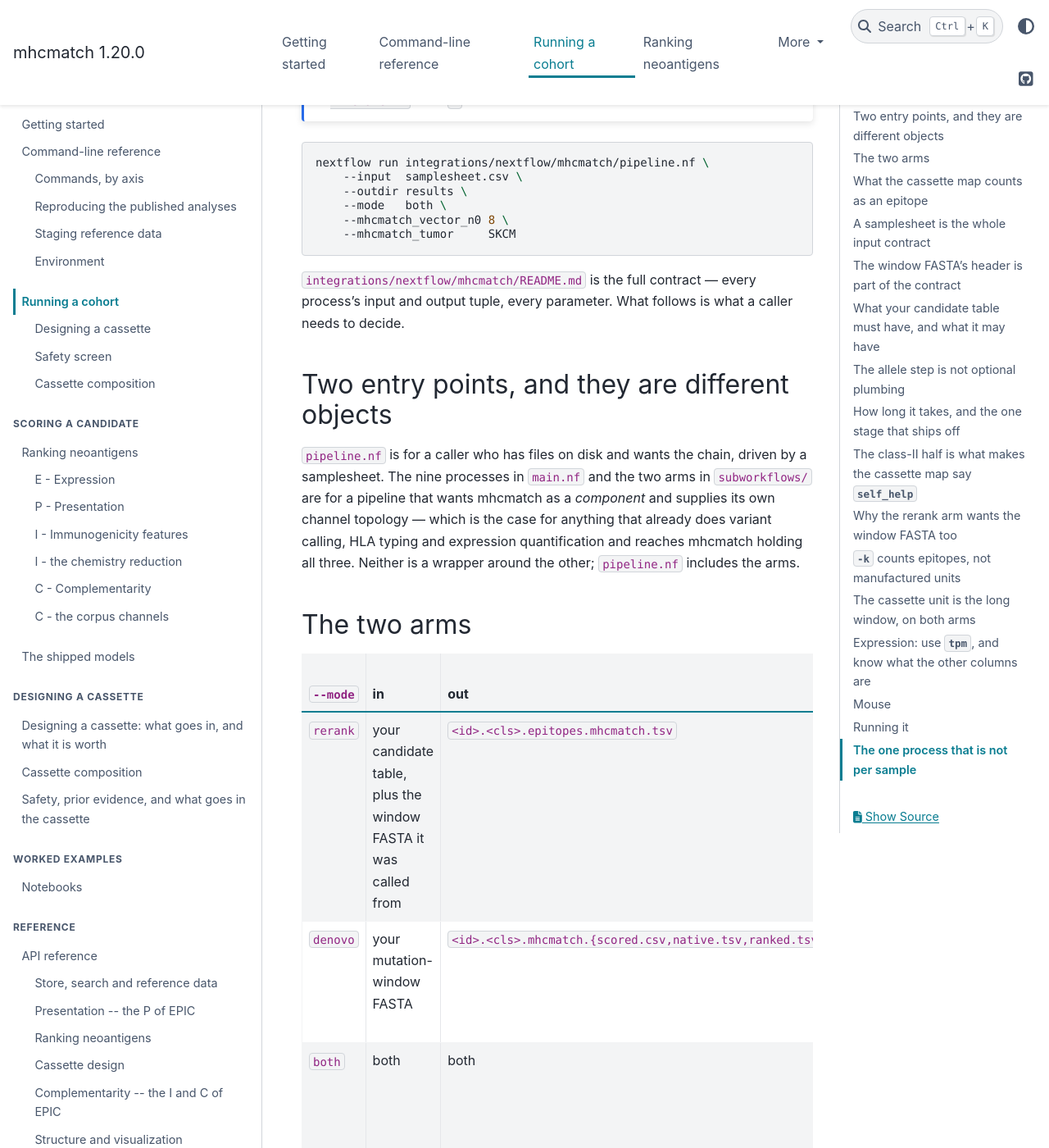
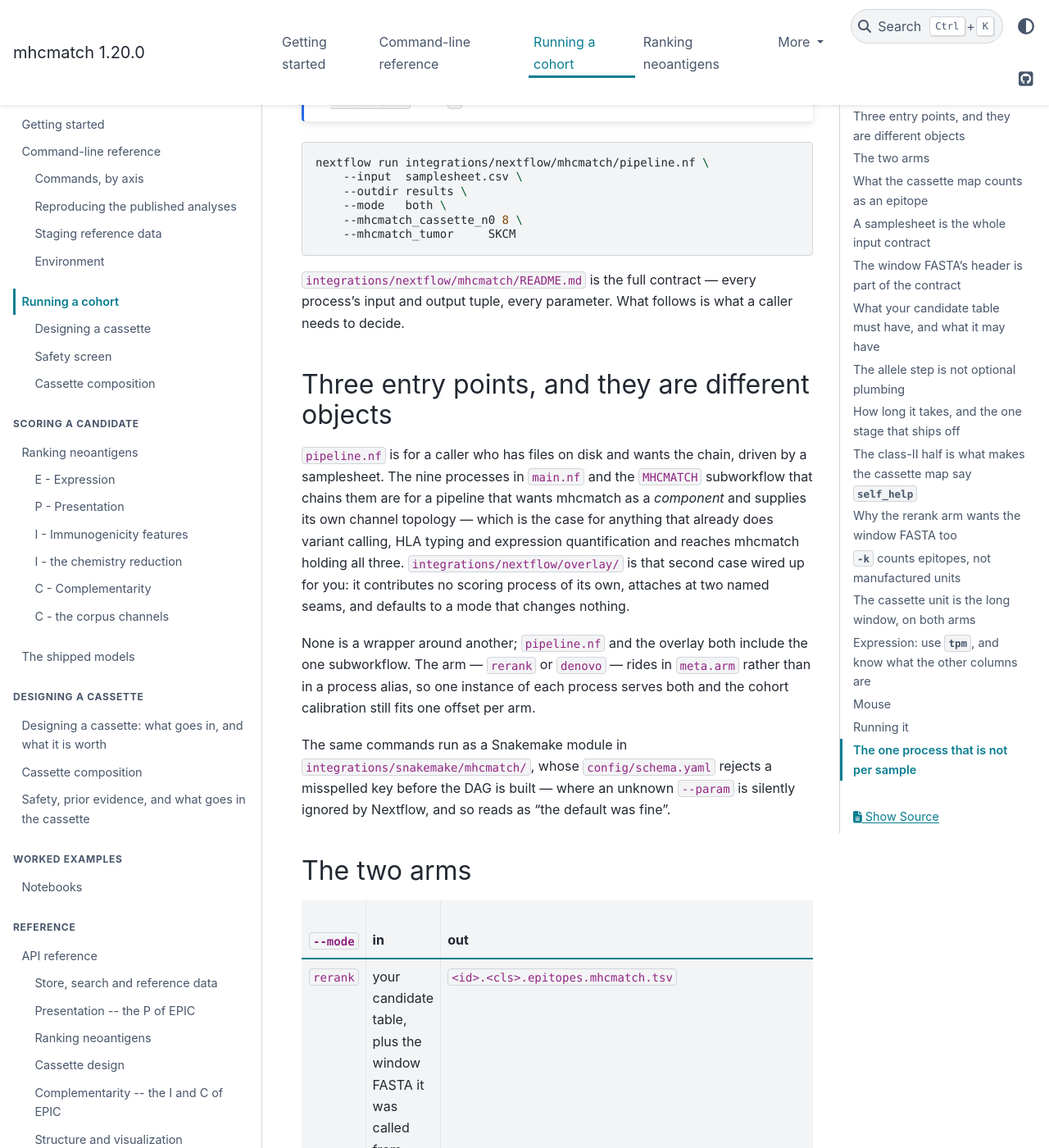
Before and after one commit to antigenomics/mhcmatch, a Sphinx documentation site: the page built from docs/pipeline.rst, in a window 1280 px wide and 1400 px high, scrolled down 473 px. Shown: the whole window at 82% size. Built offline with Sphinx 7.4.7 and the PyData theme 0.15.4, drawn with Linux system fonts in a browser that asks for light colours; some of the changed text lies outside the part shown.

Commit message:
docs: follow the integrations rewrite
`mhcmatch_vector_*` -> `mhcmatch_cassette_*` in pipeline.rst (14 sites), and
`--mhcmatch_vector_block_live` -> `--mhcmatch_quota_block_live`, which is the
half of that flag the mouse bundle's 0.999 actually sets.

The "two entry points" section named `subworkflows/` and two arms that no
longer exist as separate objects; it is three entry points now -- the
samplesheet script, the processes plus the one MHCMATCH subworkflow, and the
overlay -- and it says where the arm lives instead (`meta.arm`, not a process
alias). getting-started.rst gains the two surfaces it never mentioned: the
overlay and the Snakemake module.

Fixed while building: a title underline one character short of its title,
which `-W` turns into a failed docs job.

Verified: `sphinx-build -W --keep-going` succeeds.

Co-Authored-By: Claude Opus 5 <noreply@anthropic.com>

```diff
--- a/docs/pipeline.rst
+++ b/docs/pipeline.rst
@@ -18,21 +18,30 @@ commands it runs and :doc:`cassette` is what the last stage decides.
        --input  samplesheet.csv \
        --outdir results \
        --mode   both \
-       --mhcmatch_vector_n0 8 \
+       --mhcmatch_cassette_n0 8 \
        --mhcmatch_tumor     SKCM
 
 ``integrations/nextflow/mhcmatch/README.md`` is the full contract — every process's input and
 output tuple, every parameter. What follows is what a caller needs to decide.
 
-Two entry points, and they are different objects
-------------------------------------------------
+Three entry points, and they are different objects
+--------------------------------------------------
 
-``pipeline.nf`` is for a caller who has files on disk and wants the chain, driven by a
-samplesheet. The nine processes in
-``main.nf`` and the two arms in ``subworkflows/`` are for a pipeline that wants mhcmatch as a
-*component* and supplies its own channel topology — which is the case for anything that already
-does variant calling, HLA typing and expression quantification and reaches mhcmatch holding all
-three. Neither is a wrapper around the other; ``pipeline.nf`` includes the arms.
+``pipeline.nf`` is for a caller who has files on disk and wants the chain, driven by a samplesheet.
+The nine processes in ``main.nf`` and the ``MHCMATCH`` subworkflow that chains them are for a
+pipeline that wants mhcmatch as a *component* and supplies its own channel topology — which is the
+case for anything that already does variant calling, HLA typing and expression quantification and
+reaches mhcmatch holding all three. ``integrations/nextflow/overlay/`` is that second case wired up
+for you: it contributes no scoring process of its own, attaches at two named seams, and defaults to
+a mode that changes nothing.
+
+None is a wrapper around another; ``pipeline.nf`` and the overlay both include the one subworkflow.
+The arm — ``rerank`` or ``denovo`` — rides in ``meta.arm`` rather than in a process alias, so one
+instance of each process serves both and the cohort calibration still fits one offset per arm.
+
+The same commands run as a Snakemake module in ``integrations/snakemake/mhcmatch/``, whose
+``config/schema.yaml`` rejects a misspelled key before the DAG is built — where an unknown
+``--param`` is silently ignored by Nextflow, and so reads as "the default was fine".
 
 The two arms
 ------------
@@ -114,11 +123,11 @@ The map annotates against the **NetMHCpan** cut-offs, and the two classes do not
    * - strong
      - ``%rank <= 0.5``
      - ``%rank <= 2.0``
-     - ``--mhcmatch_vector_map_binder strong``
+     - ``--mhcmatch_cassette_map_binder strong``
    * - **weak** (default)
      - ``%rank <= 2.0``
      - ``%rank <= 10.0``
-     - ``--mhcmatch_vector_map_binder weak``
+     - ``--mhcmatch_cassette_map_binder weak``
 
 **One number for both classes is the mistake this replaces.** A single ``2.0`` is the *weak* cut for
 class I and the *strong* cut for class II, so a construct carrying an ordinary class-II weak binder
@@ -275,7 +284,7 @@ HLA-E, -F or -G.
 .. warning::
 
    **The screen default depends on which layer you call, so it is worth knowing per layer.**
-   Both engines ship it **on** (``params.mhcmatch_vector_screen = true``, ``vector.screen: true``),
+   Both engines ship it **on** (``params.mhcmatch_cassette_screen = true``, ``vector.screen: true``),
    so a pipeline run withdraws units on essential-tissue self-origin. ``mhcmatch cassette build`` /
    ``order`` invoked directly is the other way round --- ``--screen`` is a flag you pass, and
    without it **no safety check runs at all** and the cassette carries whatever it was handed.
@@ -317,7 +326,7 @@ allotypes, and under ``pipeline.nf`` those are the donor's own, with nothing to
      - what the process does with it
    * - ``'HLA-A*02:01,…'`` — a String
      - the class-I list, exactly as before. The map takes
-       ``params.mhcmatch_vector_map_alleles_mhc2`` if set, and is class I only if not
+       ``params.mhcmatch_cassette_map_alleles_mhc2`` if set, and is class I only if not
    * - ``[mhc1: '…', mhc2: '…']`` — a Map
      - the same class-I list to ``--alleles``, and this donor's class-II list to
        ``--map-alleles-mhc2``
@@ -367,10 +376,10 @@ allowed to inject one, and the two arrive at the same object from opposite sides
   FASTA (:func:`mhcmatch.vector.units_from_context`), because ``rank fasta`` emits minimal epitopes
   and the FASTA is the only thing that knows where the mutation sits.
 - **rerank** — either the samplesheet's ``windows`` FASTA as ``--context``, or
-  ``--mhcmatch_vector_unit_column <name>`` when the caller's table already carries the window in a
+  ``--mhcmatch_cassette_unit_column <name>`` when the caller's table already carries the window in a
   column of its own (the shipped fixtures carry it as ``context_peptide``).
 
-``params.mhcmatch_vector_unit_column`` has **no default**, and with neither a context FASTA nor a
+``params.mhcmatch_cassette_unit_column`` has **no default**, and with neither a context FASTA nor a
 named column the process stops. That is deliberate: the fallback ``_read_units`` would otherwise
 reach is ``peptide``, which on a reranked table is the *minimal* epitope --- so the quiet failure
 is a tolerising cassette rather than an error. Until 1.19.0 the default was one particular
@@ -422,7 +431,7 @@ Species follows ``params.genome``, so there is no extra parameter — but there
        --genome GRCm39 \
        --alleles      'H2-K*d,H2-D*d,H2-L*d' \
        --alleles_mhc2 'H-2-IAd,H-2-IEd' \
-       --mhcmatch_vector_n0 8 --mhcmatch_vector_block_live 0.999
+       --mhcmatch_cassette_n0 8 --mhcmatch_quota_block_live 0.999
 
 - **``--alleles`` / ``--alleles_mhc2`` rather than a typing file.** An inbred line's H-2 haplotype
   is a property of the line, so there is nothing to type. All three spellings resolve —
@@ -430,7 +439,7 @@ Species follows ``params.genome``, so there is no extra parameter — but there
 - **Leave ``--mhcmatch_tumor`` unset.** The tumour-matched expression contexts are TCGA study codes
   and there is no mouse equivalent; setting one scores mouse candidates against a human
   transcriptome's abundance floor.
-- ``--mhcmatch_vector_block_live 0.999`` is what the shipped mouse bundles used, against 0.95 for
+- ``--mhcmatch_quota_block_live 0.999`` is what the shipped mouse bundles used, against 0.95 for
   human. A stated design parameter, not a fitted one — measure your own with
   :func:`mhcmatch.portfolio.betabinom_rho`.
 - Do **not** reach for ``background="ligand-pooled"`` on mouse class II. It is the self-inclusive
@@ -450,7 +459,7 @@ Running it
 
    nextflow run integrations/nextflow/mhcmatch/pipeline.nf -profile conda \
        --input samplesheet.csv --outdir results \
-       --mhcmatch_vector_n0 8 --mhcmatch_tumor SKCM -resume
+       --mhcmatch_cassette_n0 8 --mhcmatch_tumor SKCM -resume
 
 Stage the references once rather than per run. Two environment variables decide where they land,
 and the distinction matters: ``MHCMATCH_PMHC_DIR`` is a **read** override, consulted first and used
```
Also changed, not shown: docs/getting-started.rst (+5 -3 lines).
